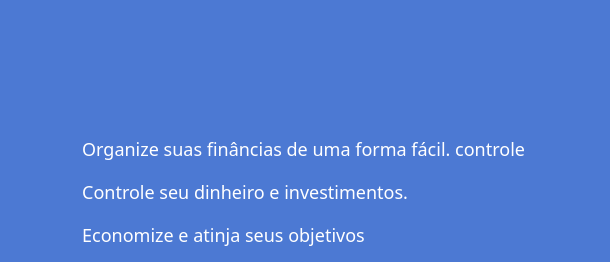
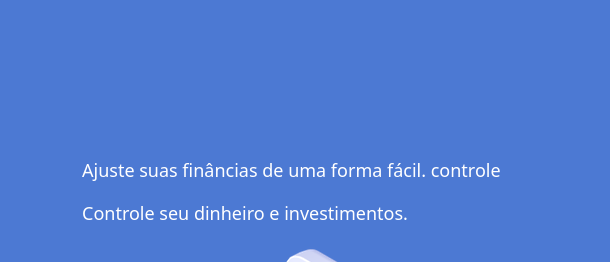
Before and after one commit to AugustoRost/nikel, a plain HTML site: page index.html in a window 1280 px wide. Shown: the top 262 px of the page, 0-610 px from the left. Drawn offline with nearby package versions, Linux system fonts and the light colour scheme.

Commit message:
alterado o text-login

```diff
--- a/index.html
+++ b/index.html
@@ -16,9 +16,9 @@
                 <div class="row vh-100">
                     <div class="col d-flex justify-content-center my-5 flex-column">
                             <div class="text-login">
-                                <p>Organize suas finâncias de uma forma fácil. controle</p>
+                                <p>Ajuste suas finâncias de uma forma fácil. controle</p>
                                 <p> Controle seu dinheiro e investimentos.</p>
-                                <p> Economize e atinja seus objetivos</p>
+
                             </div>
                             <Div class="text-center">
                                 <img src="../assets/pocket.png" alt="image pocket" class="img-fluid" srcset="">
```
